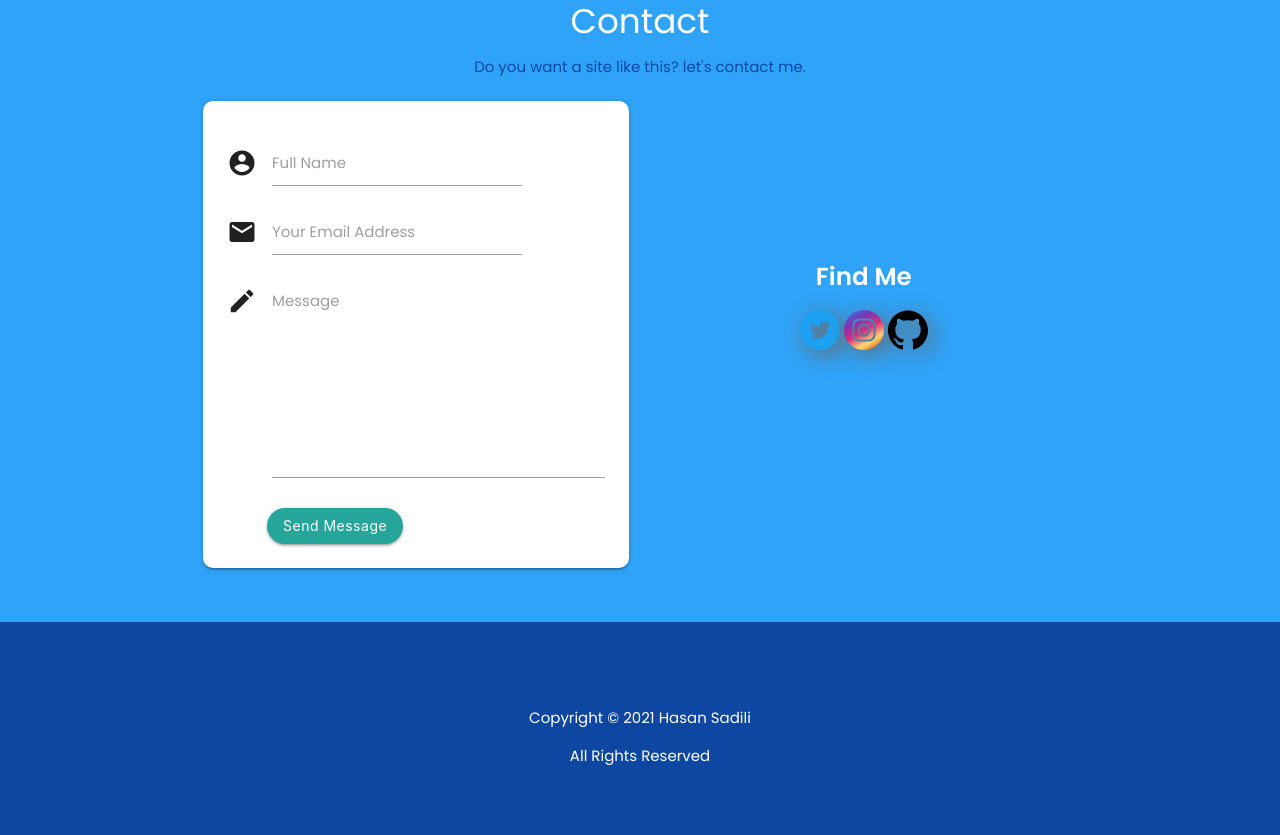
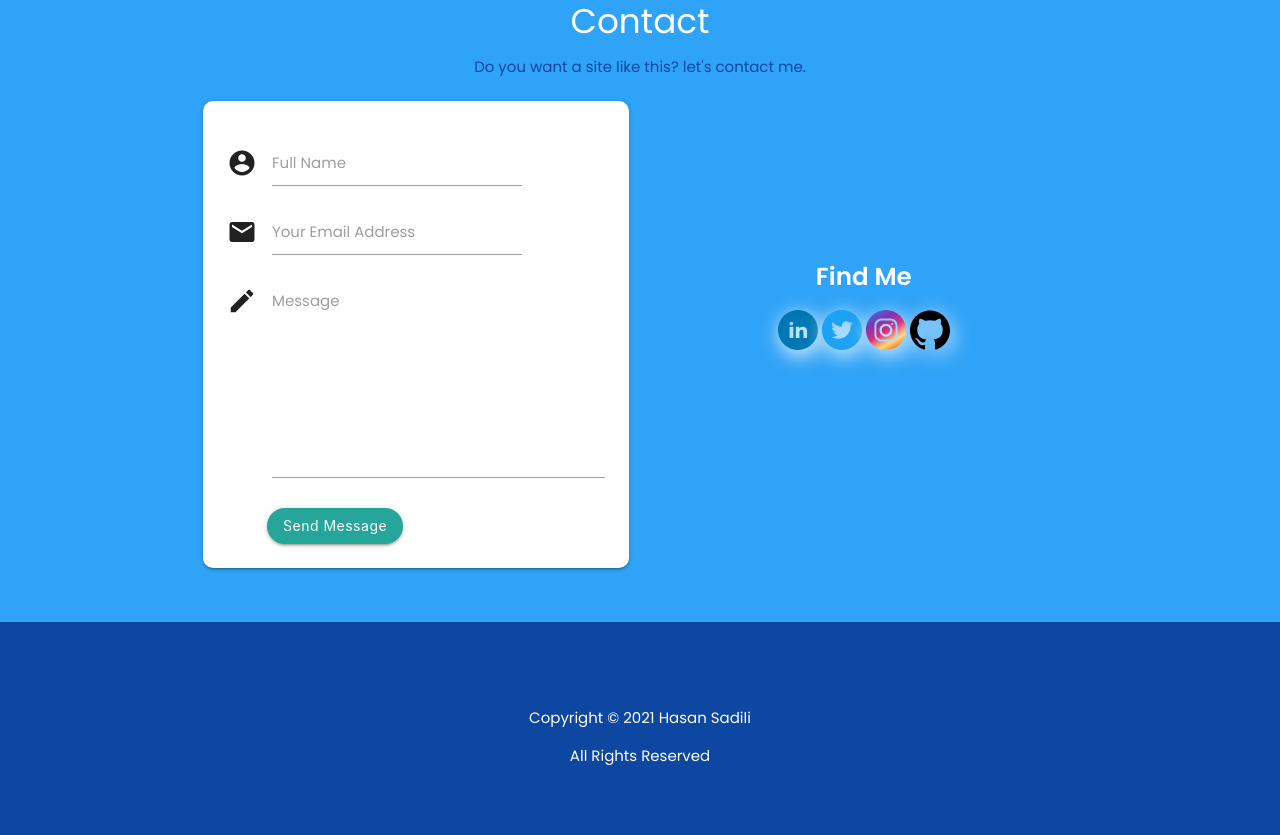
Before and after one commit to dilitambayonk/dilitambayonk.github.io, a plain HTML site: page index.html in a window 1280 px wide. Shown: the part 2913-3748 px from the top of the page. Drawn offline with nearby package versions, Linux system fonts and the light colour scheme.

Commit message:
Update Linkedin

```diff
--- a/css/style.css
+++ b/css/style.css
@@ -102,8 +102,8 @@ footer {
 }
 
 .img-socmed img {
-	-webkit-filter: drop-shadow(5px 5px 10px rgb(102, 102, 102));
-	filter: drop-shadow(5px 5px 10px rgb(102, 102, 102));
+	-webkit-filter: drop-shadow(2px 5px 10px rgb(255, 255, 255));
+	filter: drop-shadow(2px 5px 10px rgb(255, 255, 255));
 }
 
 /* timeline */
--- a/index.html
+++ b/index.html
@@ -411,6 +411,9 @@
 							<div class="center white-text find-me">
 								<h5 style="font-weight: 600" data-aos="zoom-in-up" data-aos-duration="600">Find Me</h5>
 								<div class="img-socmed">
+									<a href="https://bit.ly/3y6GtUF" target="_blank">
+										<img src="img/socmed/linkedin.svg" alt="Linkedin" height="40" data-aos="zoom-in-up" data-aos-duration="1000" data-aos-delay="200" />
+									</a>
 									<a href="https://bit.ly/2LxKBsJ" target="_blank">
 										<img src="img/socmed/twitter.svg" alt="Twitter" height="40" data-aos="zoom-in-up" data-aos-duration="1000" data-aos-delay="400" />
 									</a>
```
Also changed, not shown: img/socmed/linkedin.svg (added).
